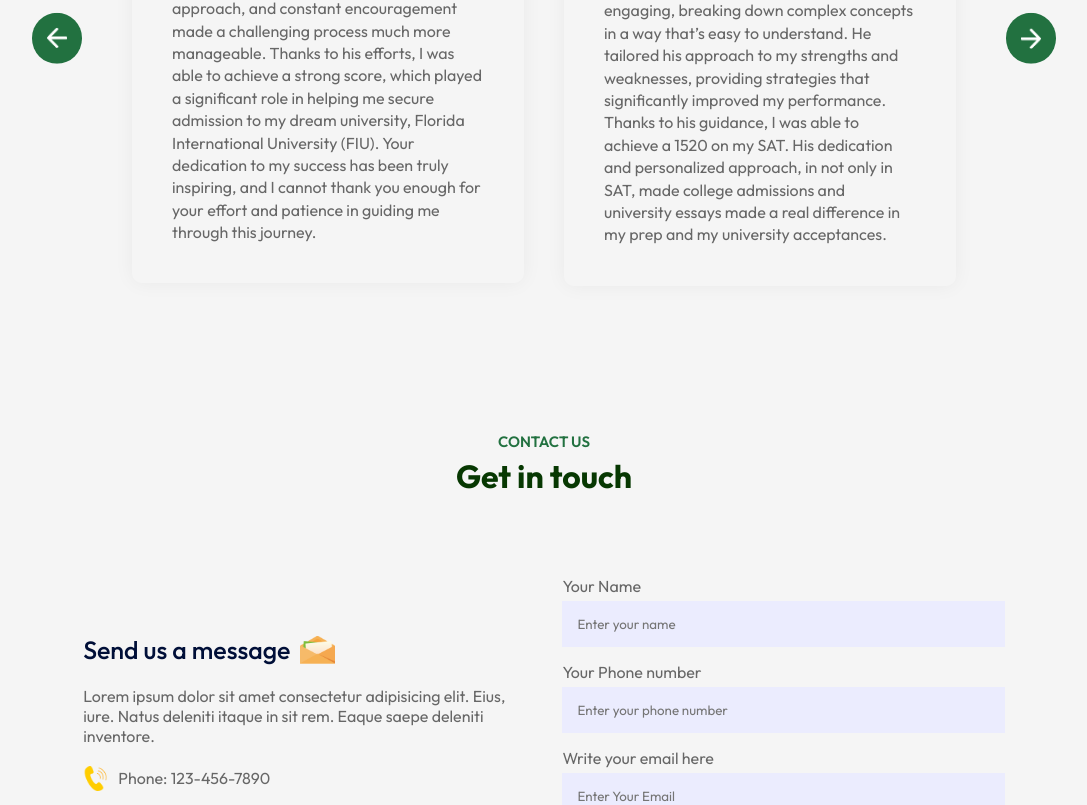
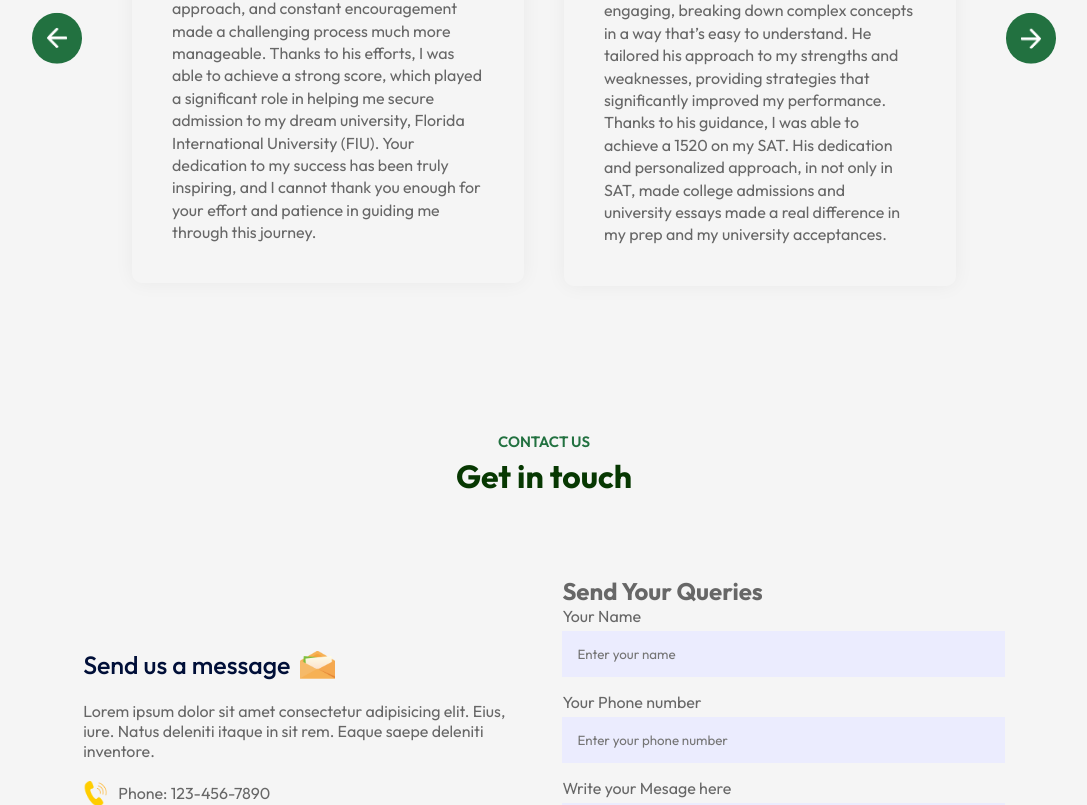
Before and after one commit to Zaeem944/ConsultantProject, a React (Vite) app in the folder ConsultantProject/: page / in a window 1280 px wide. Shown: the part 3480-4285 px from the top of the page, without its empty margins (96-1183 px from the left). Built offline with nearby package versions, Linux system fonts and the light colour scheme.

Commit message:
updated contact and programs

```diff
--- a/ConsultantProject/src/components/Contact/Contact.jsx
+++ b/ConsultantProject/src/components/Contact/Contact.jsx
@@ -45,13 +45,14 @@ const Contact = () => {
         </ul>
       </div>
       <div className="contact-col">
+        <h2>Send Your Queries</h2>
         <form onSubmit={onSubmit}>
           <label htmlFor="">Your Name</label>
           <input type="text" name='name' placeholder='Enter your name' required />
           <label htmlFor="">Your Phone number</label>
           <input type="tel" name='phone' placeholder='Enter your phone number' required />
-          <label htmlFor="">Write your email here</label>
-          <textarea name="message" row="1" placeholder='Enter Your Email' required></textarea>
+          <label htmlFor="">Write your Mesage here</label>
+          <textarea name="message" row="1" placeholder='Enter Your Message' required></textarea>
           <button type='submit' className='btn dark-btn'>Submit Now <img src={white_arrow} alt="" /></button>
         </form>
         <span>{result}</span>
--- a/ConsultantProject/src/components/Programs/Programs.jsx
+++ b/ConsultantProject/src/components/Programs/Programs.jsx
@@ -21,21 +21,23 @@ const Programs = () => {
   return (
     <div className={`programs-container ${popup.isVisible ? 'blur-background' : ''}`}>
       <div className='programs' id='program'>
-        <div className="program" onClick={() => openPopup('Details about Admission Tests')}>
+        <div className="program" onClick={() => openPopup('Premium SAT Package offers strategies and practice questions for English and Math. SAT Plus Package provides group classes with fixed timings.')}>
           <img src={program_1} alt="" />
           <div className="caption">
             <img src={program_icon_1} alt="" id='different' />
             <p>Admission Tests</p>
           </div>
         </div>
-        <div className="program" onClick={() => openPopup('Details about University Essays')}>
+
+        <div className="program" onClick={() => openPopup('Personal Statement Plus Package includes brainstorming and draft reviews. Premium Essay Package offers ongoing support for various essay types.')}>
           <img src={program_2} alt="" />
           <div className="caption">
             <img src={program_icon_2} alt="" />
             <p>University Essays</p>
           </div>
         </div>
-        <div className="program" onClick={() => openPopup('Details about University Consultation and Extracurricular')}>
+
+        <div className="program" onClick={() => openPopup('Consultation covers application strategies, extracurricular planning, and profile improvement. Premium packages offer ongoing support and detailed guidance.')}>
           <img src={program_3} alt="" />
           <div className="caption">
             <img src={program_icon_3} alt="" />
```
